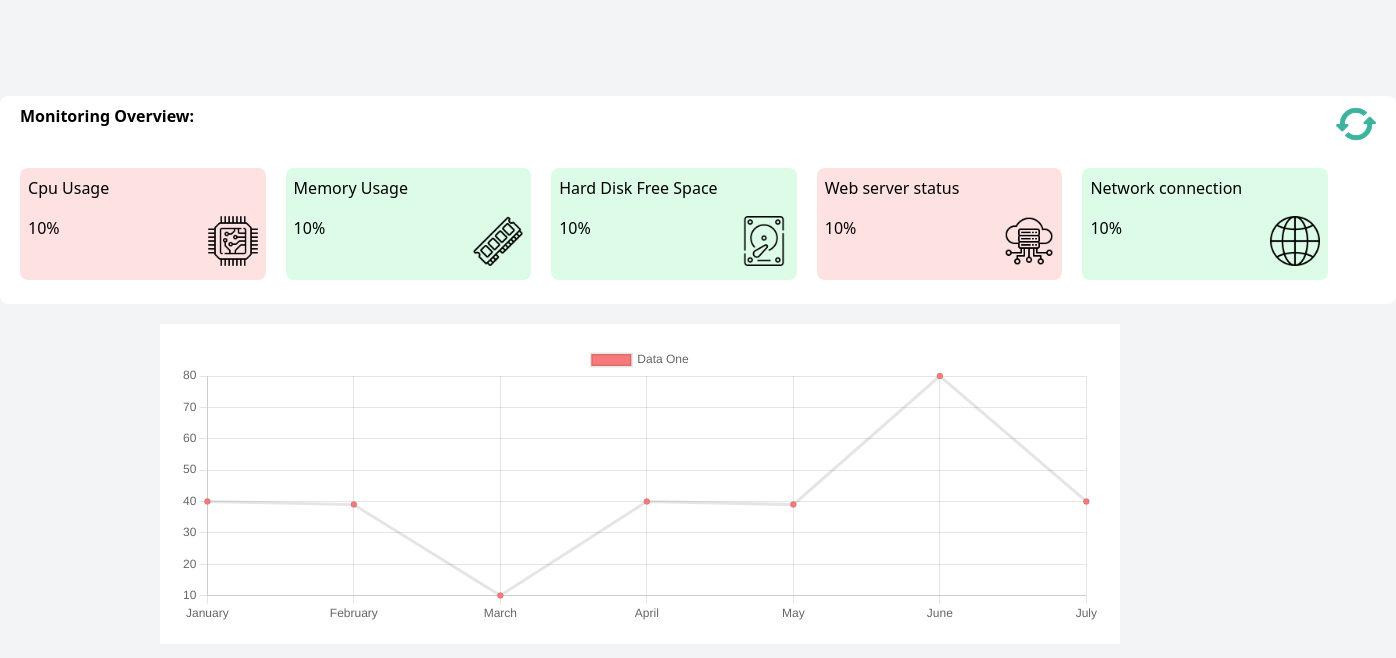
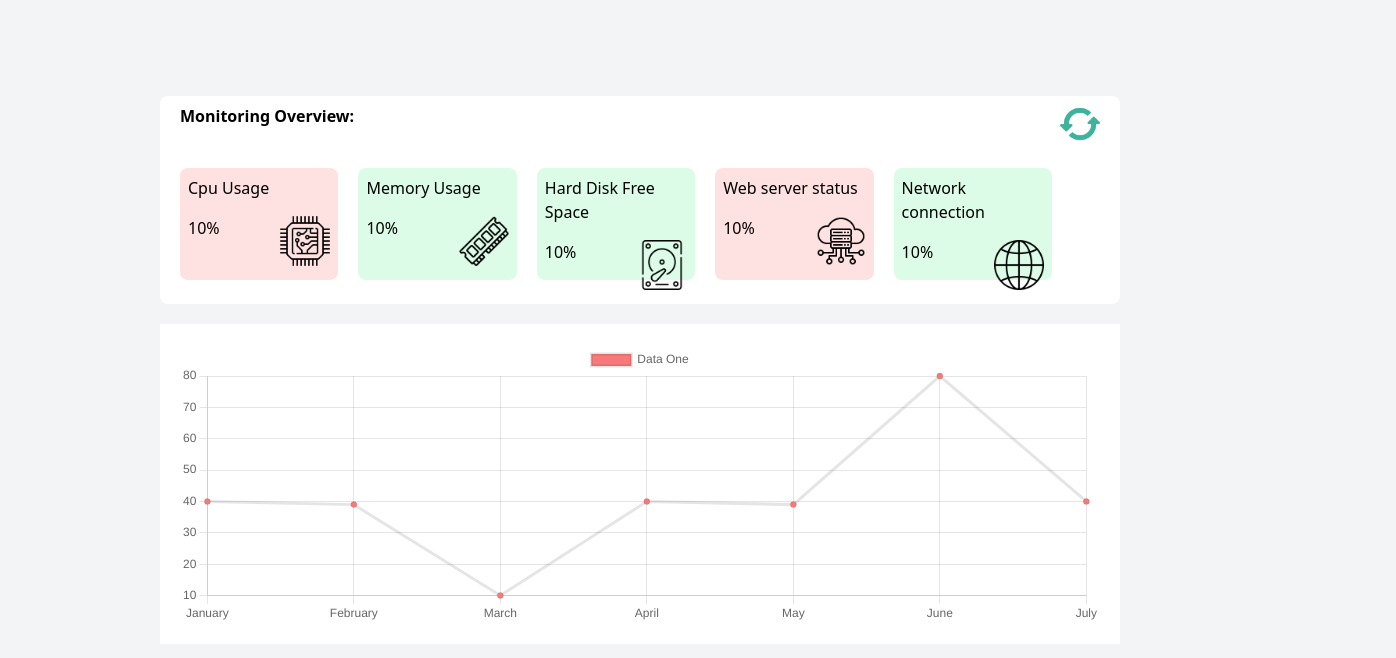
Before and after one commit to MohsenAbrishami/monitoring-panel, a Vue app: page / in a window 1280 px wide. Shown: the top 658 px of the page, 1396 px wide, since content can reach past the window. Built offline with nearby package versions, Linux system fonts and the light colour scheme.

Commit message:
Fix status component

```diff
--- a/src/components/Status.vue
+++ b/src/components/Status.vue
@@ -1,5 +1,5 @@
 <template>
-    <div class="w-fit mx-auto mt-24 bg-white rounded-lg p-2">
+    <div class="w-9/12 mx-auto mt-24 bg-white rounded-lg p-2">
         <span class="pl-3 font-bold inline-block">Monitoring Overview:</span>
         <a href="">
             <img src="public/refresh.png" class="w-10 inline-block float-right mr-3">
```
